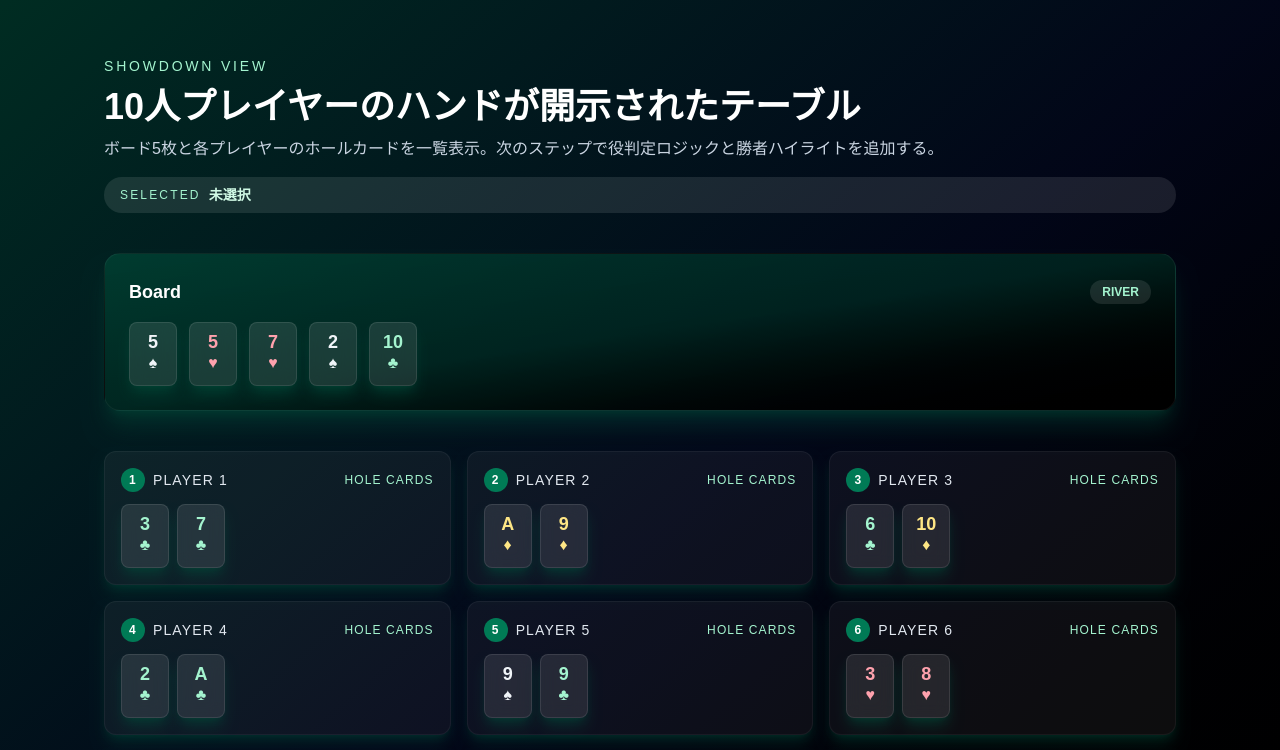
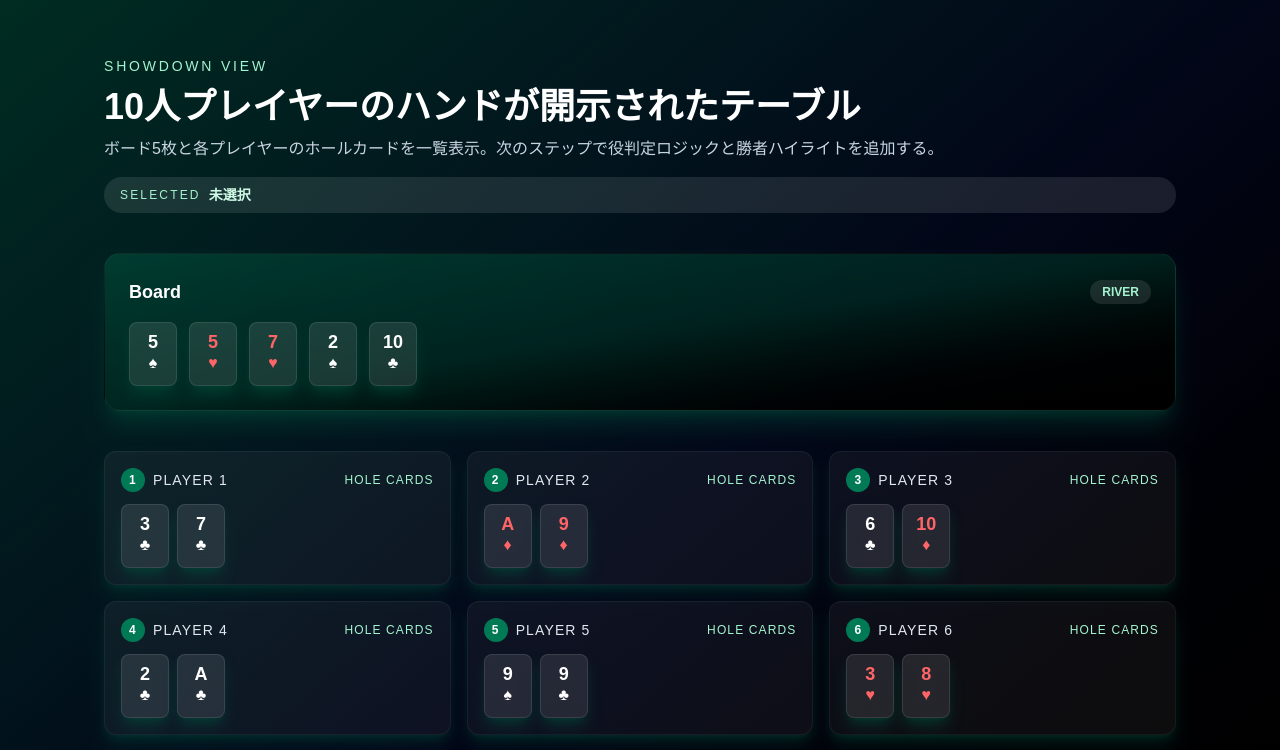
Before and after one commit to gyokuro06/who-the-hell-wins, a Next.js app: page / in a window 1280 px wide. Shown: the top 750 px of the page. Built offline with nearby package versions, Linux system fonts and the light colour scheme.

Commit message:
fix color

```diff
--- a/src/app/page.tsx
+++ b/src/app/page.tsx
@@ -25,10 +25,10 @@ const suitSymbols: Record<Suit, string> = {
 };
 
 const suitColors: Record<Suit, string> = {
-  spades: "text-slate-100",
-  clubs: "text-emerald-200",
-  hearts: "text-rose-300",
-  diamonds: "text-amber-200",
+  spades: "text-white",
+  clubs: "text-white",
+  hearts: "text-red-400",
+  diamonds: "text-red-400",
 };
 
 function CardTag({
```
